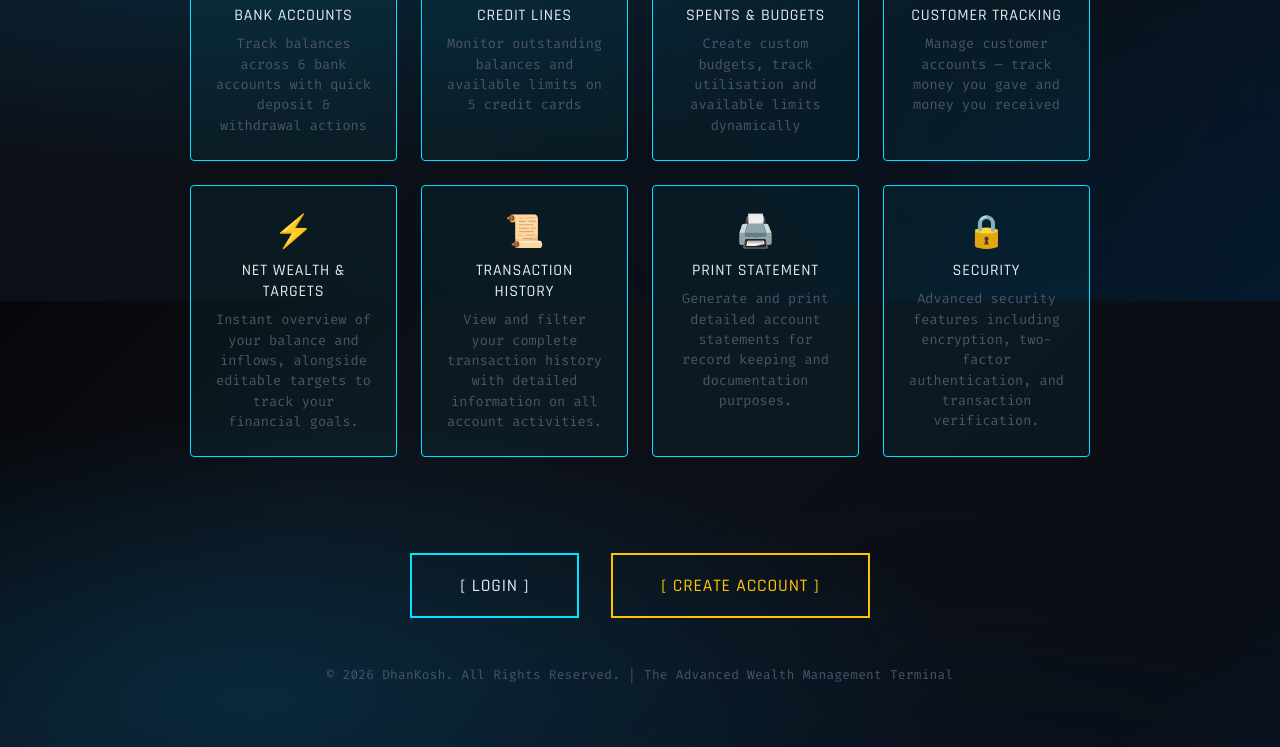
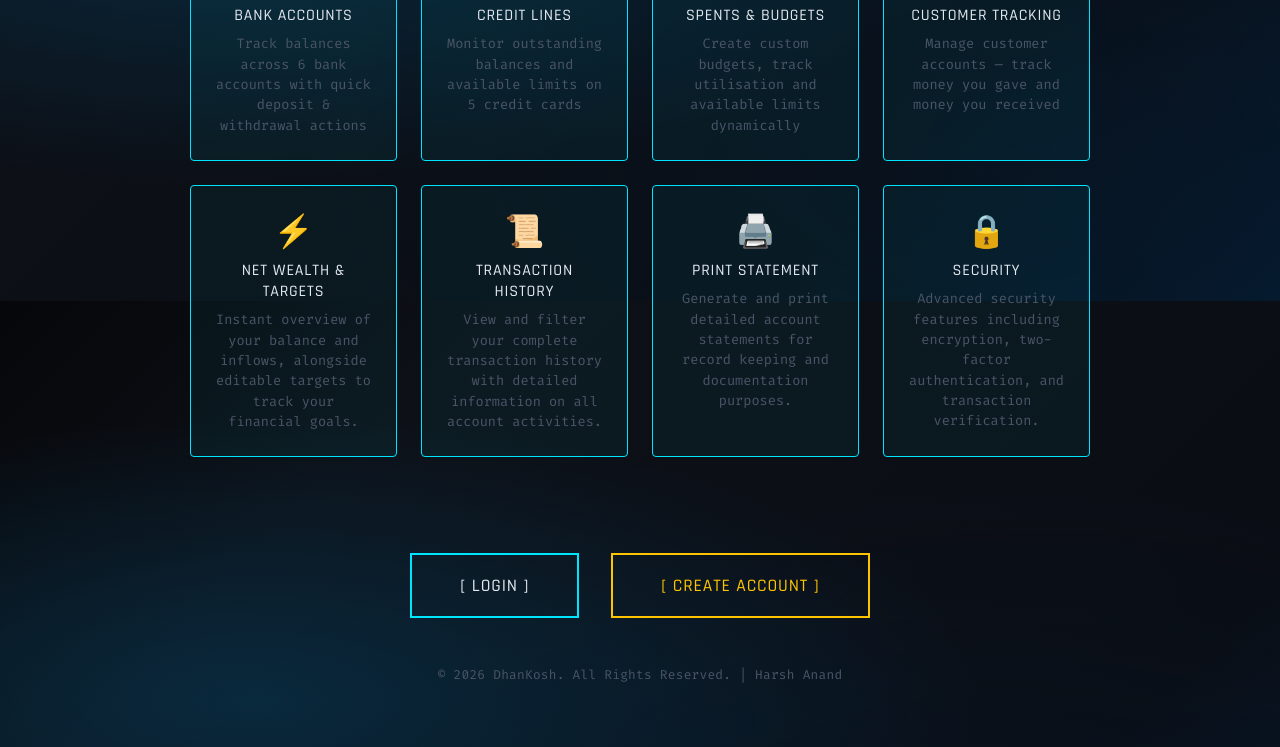
Before and after one commit to harshanandbadal/dhankosh, a website: page index.html in a window 1280 px wide. Shown: the part 499-1246 px from the top of the page. Drawn offline with Linux system fonts and the light colour scheme.

Commit message:
Restore index.html with original content

```diff
--- a/index.html
+++ b/index.html
@@ -379,7 +379,7 @@
         </div>
 
         <p class="footer-text">
-            © 2026 DhanKosh. All Rights Reserved. | The Advanced Wealth Management Terminal
+            © 2026 DhanKosh. All Rights Reserved. | Harsh Anand
         </p>
     </div>
 </body>
```
